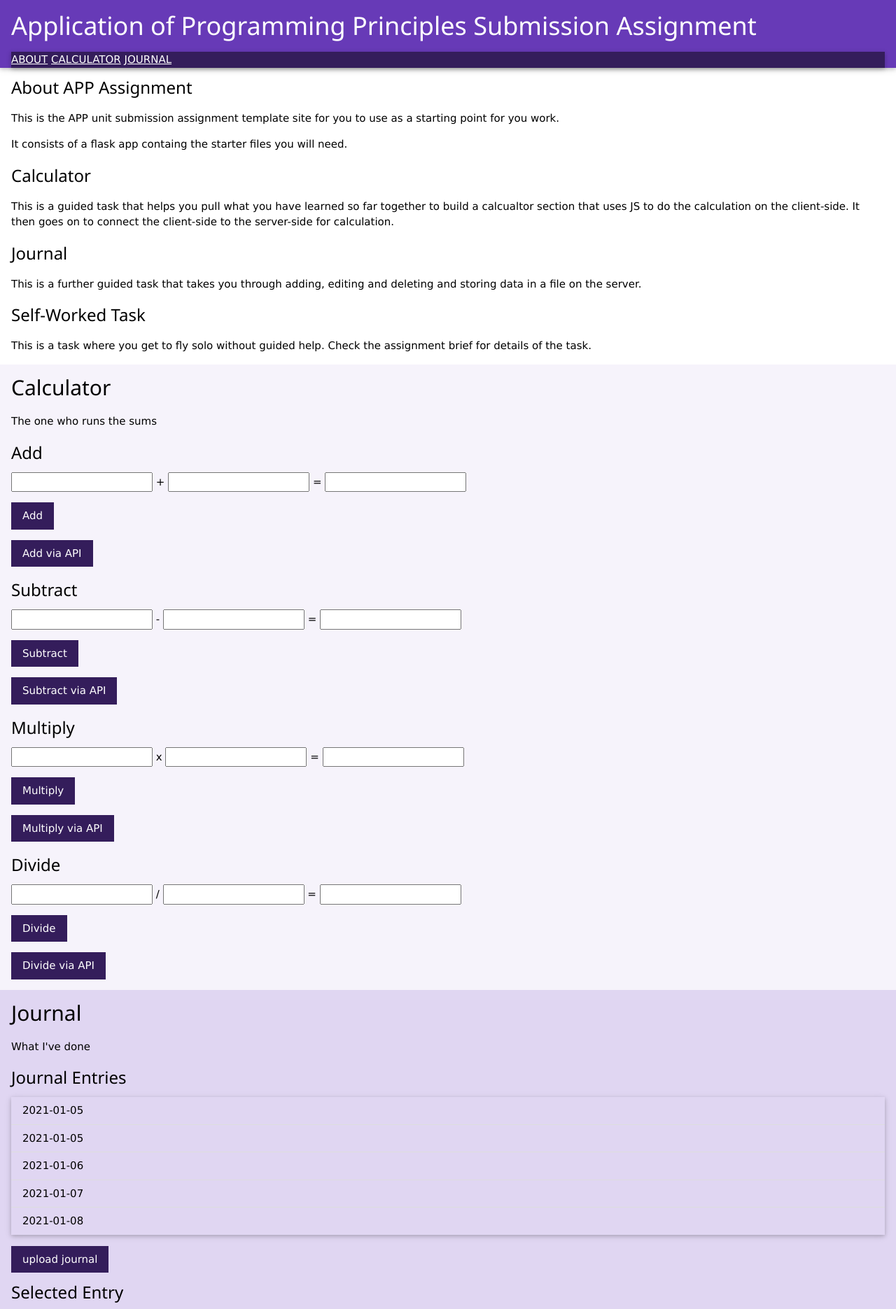
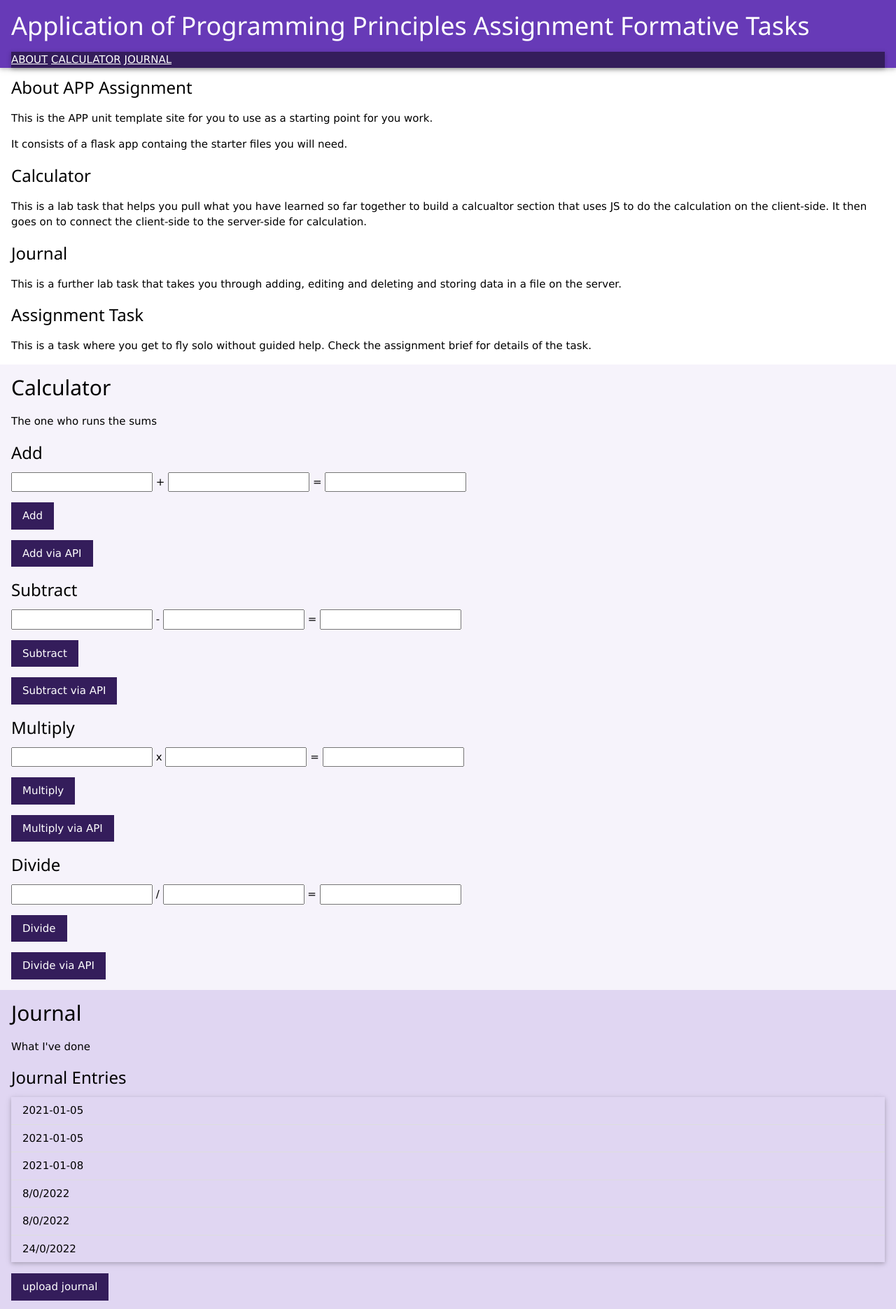
Before and after one commit to AndrewCarter04/APPCoursework, a Flask app: page / in a window 1280 px wide. Shown: the top 1871 px of the page at 70% size. Run offline with Flask 2, Linux system fonts and the light colour scheme.

Commit message:
page text edited

```diff
--- a/data/journal.json
+++ b/data/journal.json
@@ -0,0 +1 @@
+{"journals": [{"date": "2021-01-05", "name": "Test", "note": "Do not delete this - IT IS NEEDED FOR TESTING!"}, {"date": "2021-01-05", "name": "Test", "note": "Do not delete this - IT IS ALSO NEEDED FOR TESTING!"}, {"date": "2021-01-08", "name": "Tim", "note": "Today I did something"}, {"date": "8/0/2022", "name": "bbbb", "note": "bbbbb"}, {"date": "8/0/2022", "name": "jjjj", "note": "U did some other stuff"}, {"date": "24/0/2022", "name": "test", "note": "test"}]}
--- a/main.py
+++ b/main.py
@@ -133,7 +133,7 @@
     """
     # file_name = "data/journal_test.json"
     site_root = os.path.realpath(os.path.dirname(__file__))
-    json_url = os.path.join(site_root, "data", "journal_testfile.json")
+    json_url = os.path.join(site_root, "data", "journal.json")
 
     # with keyword deels with closing file etc.
     with open(json_url, 'r') as openfile:
@@ -145,21 +145,32 @@
 @app.route("/api/journal", methods=['PUT'])
 def upload():
     print('saving Journal')
-    message = jsonify(message="Journals uploaded!")
+    messageOK = jsonify(message="Journals uploaded!")
+    messageFail = jsonify(message="Uploading Journals failed as dats not in JSON format!")
     if request.is_json:
         # Parse the JSON into a Python dictionary
         req = request.get_json()
-
         # Print the dictionary
         print(req)
+        #save json to file
+        # file_name = "data/journal_test.json"
+        site_root = os.path.realpath(os.path.dirname(__file__))
+        json_url = os.path.join(site_root, "data", "journal.json")
+
+        # with keyword deels with closing file etc.
+        with open(json_url, 'w') as openfile:
+          json.dump(req, openfile)
+           # Reading from json file
+          #json_object = json.load(openfile)
+        #return json_object
 
         # Return a string along with an HTTP status code
-        return message, 200
+        return messageOK, 200
 
     else:
 
         # The request body wasn't JSON so return a 400 HTTP status code
-        return "Request was not JSON", 400
+        return messageFail, 200
 
 
 # run app
--- a/templates/index.html
+++ b/templates/index.html
@@ -10,7 +10,7 @@
 <body>
 	<!-- Navbar -->
 	<div class="w3-container w3-theme w3-card">
-		<h1>Application of Programming Principles Submission Assignment</h1>
+		<h1>Application of Programming Principles Assignment Formative Tasks</h1>
 		<!-- navbar links -->
 		<div class="w3-card w3-theme-d5">
 			<a href="#about">ABOUT</a>
@@ -23,21 +23,21 @@
 	<!-- About Section -->
 	<div id="about" class="w3-container">
 		<h3>About APP Assignment</h3>
-		<p>This is the APP unit submission assignment template site for you to use as a starting point for you work.</p>
+		<p>This is the APP unit template site for you to use as a starting point for you work.</p>
 		<p>It consists of a flask app containg the starter files you will need.</p>
 		<div>
 			<h3>Calculator</h3>
-			<p>This is a guided task that helps you pull what you have learned so far together to build a calcualtor section that
+			<p>This is a lab task that helps you pull what you have learned so far together to build a calcualtor section that
 				uses JS to do the calculation on the client-side. It then goes on to connect the client-side to the server-side for calculation.</p>
 		</div>
 		<div>
 			<h3>Journal</h3>
-			<p>This is a further guided task that takes you through adding, editing and deleting and storing data in a file on the
+			<p>This is a further lab task that takes you through adding, editing and deleting and storing data in a file on the
 				server.
 			</p>
 		</div>
 		<div>
-			<h3>Self-Worked Task</h3>
+			<h3>Assignment Task</h3>
 			<p>This is a task where you get to fly solo without guided help. Check the assignment brief for details of the task.</p>
 		</div>
 
```
